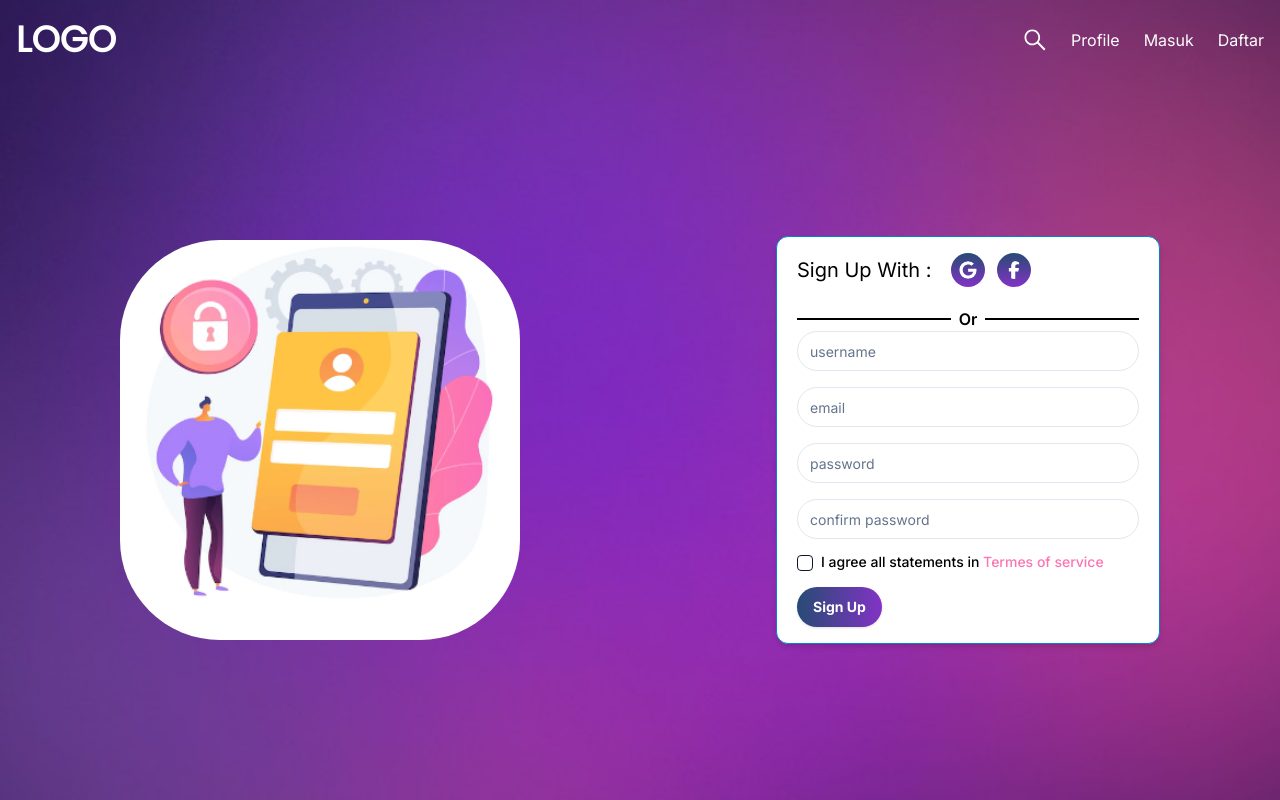
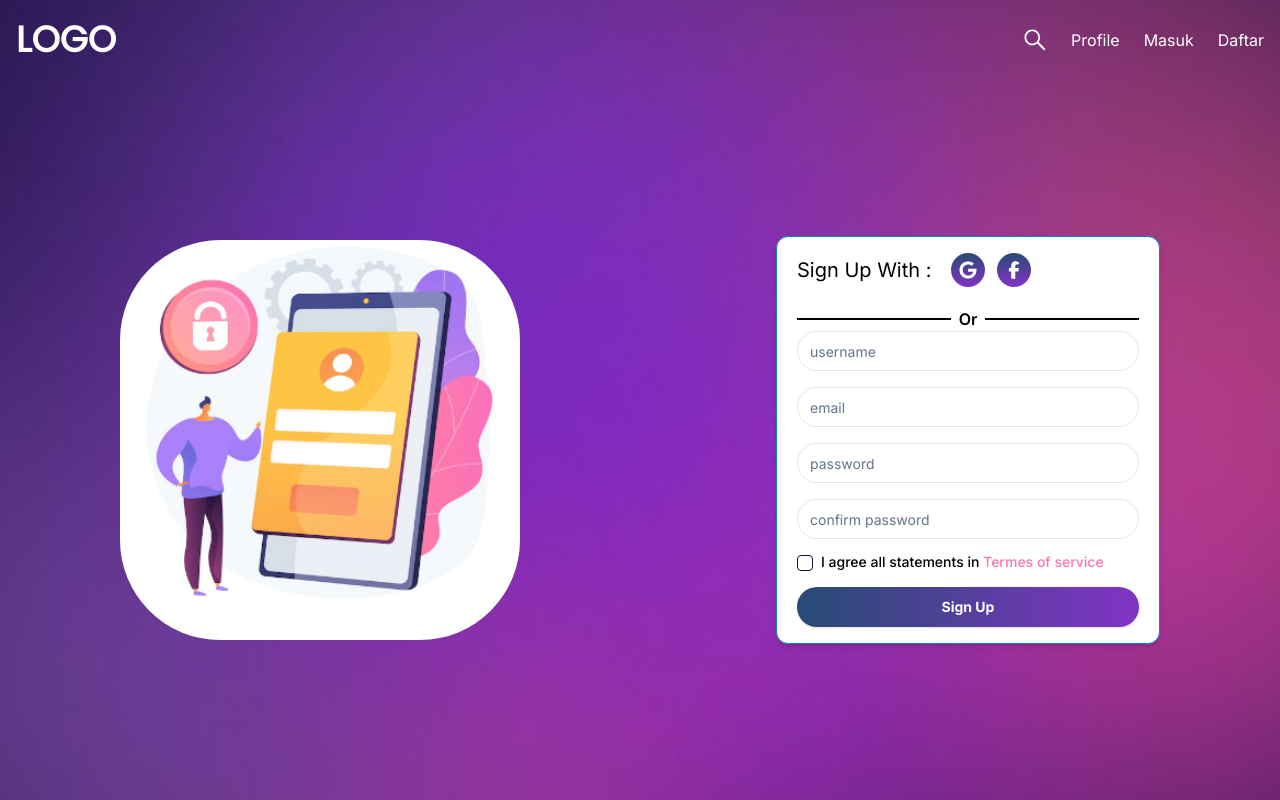
Before and after one commit to davarega/davarega.github.io, a Next.js app: page /signup in a window 1280 px wide. Built offline with nearby package versions, Linux system fonts and the light colour scheme; a web font is replaced by a local one.

Commit message:
Update button signup

```diff
--- a/app/(account)/signup/page.tsx
+++ b/app/(account)/signup/page.tsx
@@ -128,9 +128,7 @@ const Signup = () => {
                             );
                         }}
                     />
-                    <Link href="/profile">
-                        <Button type="submit" className="bg-gradient-to-r from-[#274B74] to-[#8233C5] text-white rounded-full font-bold shadow">Sign Up</Button>
-                    </Link>
+                    <Button type="submit" className="bg-gradient-to-r from-blue-base to-purple-base text-white rounded-full font-bold shadow">Sign Up</Button>
                 </form>
             </Form>
             {/* <div className="mt-5 flex flex-col gap-3">
```
